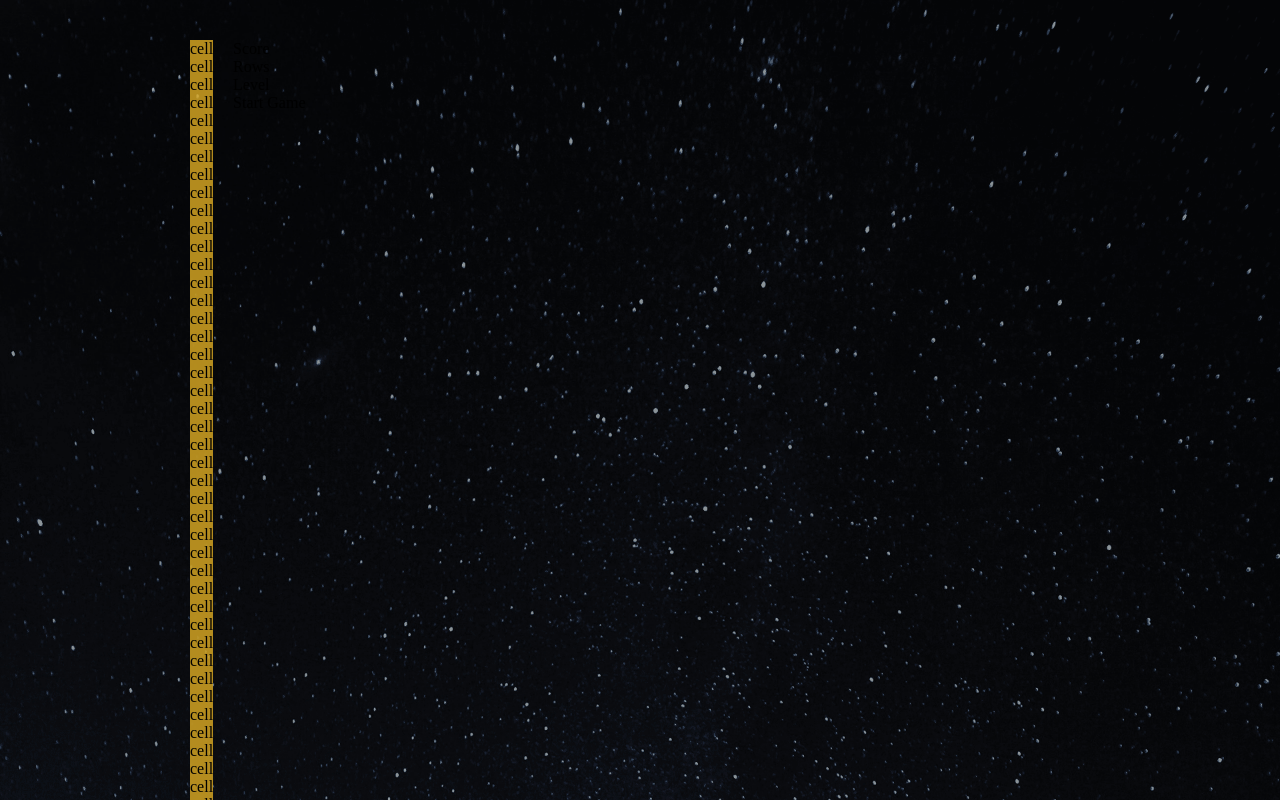
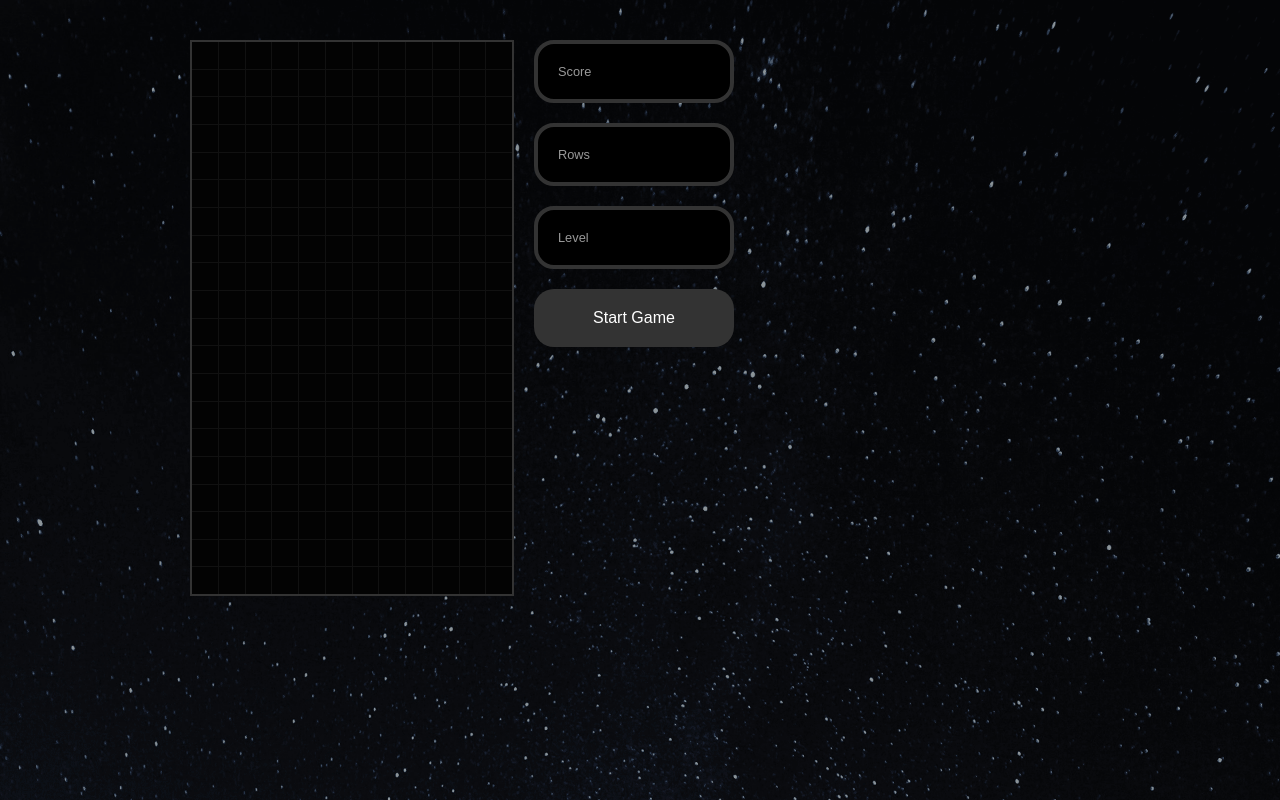
Before and after one commit to 730photo/react-tetris, a React (Create React App) app: page / in a window 1280 px wide. Built offline with nearby package versions, Linux system fonts and the light colour scheme.

Commit message:
everything is set up nicely

```diff
--- a/src/components/Cell.js
+++ b/src/components/Cell.js
@@ -3,7 +3,7 @@ import { StyledCell } from './styles/StyledCell';
 import { TETROMINOS } from '../tetrominos';
 
 const cell = ({ type }) => (
-    <StyledCell type={'L'} color={TETROMINOS['L'].color}>cell</StyledCell>
+    <StyledCell type={type} color={TETROMINOS[type].color} />
 )
 
 export default cell;
--- a/src/components/Display.js
+++ b/src/components/Display.js
@@ -1,7 +1,8 @@
 import React from 'react';
+import { StyledDisplay } from './styles/StyledDisplay';
 
 const Display = ({ gameOver, text }) => (
-    <div>{text}</div>
+    <StyledDisplay gameOver={gameOver}>{text}</StyledDisplay>
 )
 
 export default Display;
--- a/src/components/Stage.js
+++ b/src/components/Stage.js
@@ -1,10 +1,11 @@
 import React from 'react';
+import { StyledStage } from './styles/StyledStage';
 import Cell from './Cell';
 
 const Stage = ({ stage }) => (
-    <div>
+    <StyledStage width={stage[0].length} height={stage.length}>
          {stage.map(row => row.map((cell, x) => <Cell key={x} type={cell[0]} />))}
-    </div>
+    </StyledStage>
 )
 
 export default Stage;
--- a/src/components/StartButton.js
+++ b/src/components/StartButton.js
@@ -1,8 +1,9 @@
 import React from 'react';
+import {StyledStartButton} from './styles/StyledStartButton';
 
 
 const StartButton = ({ callback }) => (
-    <div>Start Game</div>
+    <StyledStartButton onClick={callback}>Start Game</StyledStartButton>
 )
 
 export default StartButton;
--- a/src/components/styles/StyledCell.js
+++ b/src/components/styles/StyledCell.js
@@ -3,8 +3,9 @@ import styled from 'styled-components';
 //we have backticks because this is a tagged function. You can write regular CSS inside of it
 export const StyledCell = styled.div`
   width: auto;
+  /* gives the stage a box-shadow effect */
   background: rgba(${props => props.color}, 0.8);
-    border: ${props => (props.type === 0 ? '0px solid' : '4px sold')};
+  border: ${props => (props.type === 0 ? '0px solid' : '4px solid')};
   border-bottom-color: rgba(${props => props.color}, 0.1);
   border-right-color: rgba(${props => props.color}, 1);
   border-top-color: rgba(${props => props.color}, 1);
--- /dev/null
+++ b/src/components/styles/StyledDisplay.js
@@ -0,0 +1,17 @@
+import styled from 'styled-components';
+
+export const StyledDisplay = styled.div`
+    box-sizing: border-box;
+    display: flex;
+    align-items: center;
+    margin: 0 0 20px 0;
+    padding: 20px;
+    border: 4px solid #333;
+    min-height: 30px;
+    width: 100%;
+    border-radius: 20px;
+    color: ${props => (props.gameOver ? 'red' : '#999')};
+    background: #000;
+    font-family: Pixel, Arial, Helvetica, sans-serif, Arial, Helvetica, sans-serif, sans-serif;
+    font-size: 0.8rem;
+`
--- /dev/null
+++ b/src/components/styles/StyledStage.js
@@ -0,0 +1,19 @@
+import styled from 'styled-components';
+
+
+export const StyledStage = styled.div`
+    display: grid;
+
+    /* perfect aspect ratio for the cells at all times */
+    grid-template-rows: repeat(
+        ${props => props.height},
+        calc(25vw/ ${props => props.width})
+    );
+
+    grid-template-columns: repeat(${props => props.width}, 1fr);
+    grid-gap: 1px;
+    border: 2px solid #333;
+    width: 100%;
+    max-width: 25vw;
+    background: #111;
+`;
--- /dev/null
+++ b/src/components/styles/StyledStartButton.js
@@ -0,0 +1,17 @@
+import styled from 'styled-components';
+
+export const StyledStartButton = styled.button`
+    box-sizing: border-box;
+    margin: 0 0 20px 0;
+    padding: 20px;
+    min-height: 30px;
+    width: 100%;
+    border-radius: 20px;
+    border: none;
+    color: white;
+    background: #333;
+    font-family: Pixel, Arial, Helvetica, sans-serif, Arial, Helvetica, sans-serif;
+    font-size: 1rem;
+    outline: none;
+    cursor: pointer;
+`
```
Lines whose indentation alone changed are shown as unchanged.
